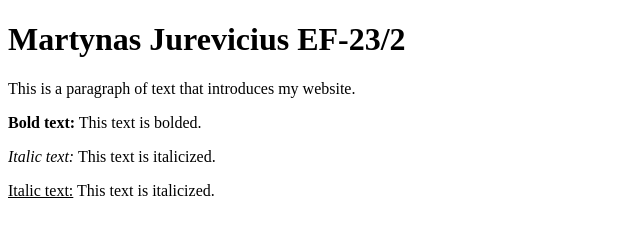
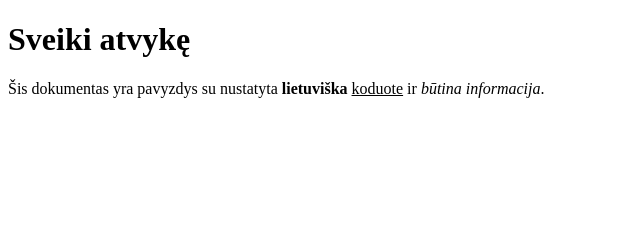
Before and after one commit to martjur/martjur.github.io, a plain HTML site: page index.html in a window 1280 px wide. Shown: the whole page, without its empty margins (0-640 px from the left). Drawn offline with Linux system fonts and the light colour scheme.

Commit message:
Update index.html

```diff
--- a/index.html
+++ b/index.html
@@ -1,13 +1,15 @@
 <!DOCTYPE html>
-<html>
+<html lang="lt">
 <head>
-    <title>My Page</title> <!-- Optional title or other metadata -->
+    <meta charset="UTF-8">
+    <meta name="description" content="Elementarus HTML dokumentas laboratoriniams darbams">
+    <meta name="author" content="Martynas Jurevicius EF-23/2"> <!-- Komentaras: Šį dokumentą sukūrė Jūsų Vardas -->
+    <meta name="viewport" content="width=device-width, initial-scale=1.0">
+    <title>Pagrindinis Dokumentas</title>
+    <link rel="stylesheet" href="styles.css"> <!-- Ši žymė naudojama CSS failo prijungimui -->
 </head>
 <body>
-    <h1>Martynas Jurevicius EF-23/2</h1>
-    <p>This is a paragraph of text that introduces my website.</p>
-    <p><strong>Bold text:</strong> This text is bolded.</p>
-    <p><em>Italic text:</em> This text is italicized.</p>
-    <p><u>Italic text:</u> This text is italicized.</p>
+    <h1>Sveiki atvykę</h1>
+    <p>Šis dokumentas yra pavyzdys su nustatyta <b>lietuviška</b> <u>koduote</u> ir <i>būtina informacija</i>.</p>
 </body>
 </html>
```
